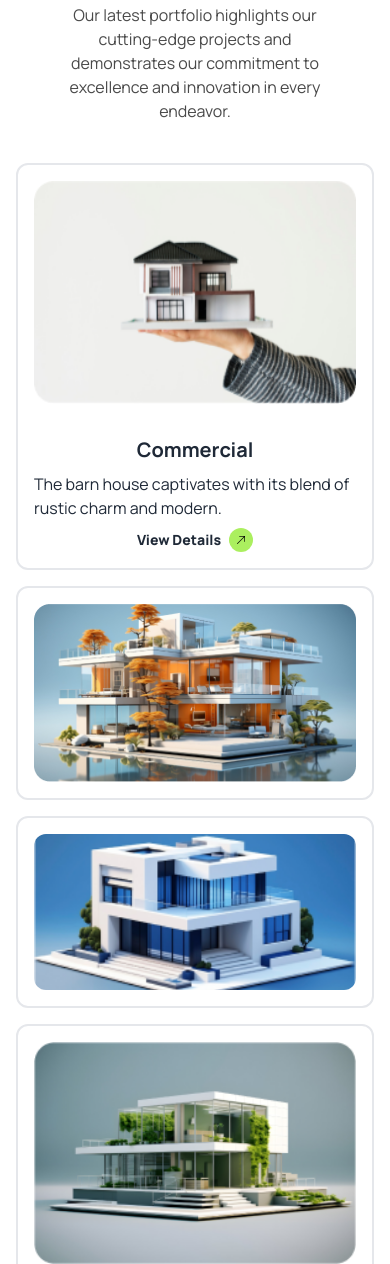
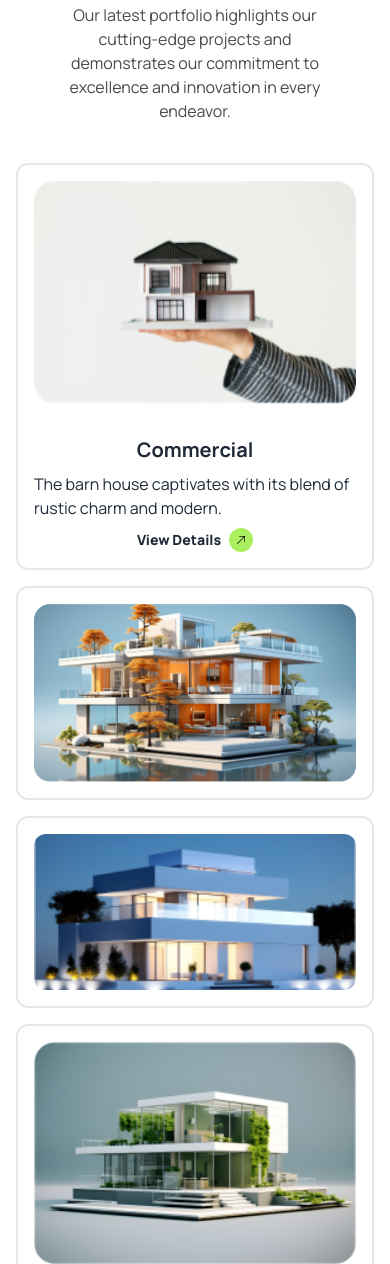
Before and after one commit to MostafizurRahman199/easy_find_apartment, a website: page index.html in a window 390 px wide. Shown: the part 4030-5294 px from the top of the page. Drawn offline with nearby package versions, Linux system fonts and the light colour scheme.

Commit message:
portfolio section done successfully

```diff
--- a/index.html
+++ b/index.html
@@ -333,10 +333,9 @@
           </section>
 
 
-          <section class="latest_portfolio bg-white px-4 sm:px-12 md:px-8 lg:px-8 xl:px-44 py-20 mx-auto">
+<section class="latest_portfolio bg-white px-4 sm:px-12 md:px-8 lg:px-8 xl:px-44 py-20 mx-auto">
 
-
-            <div class="about_text flex flex-col items-center justify-center space-y-6 !m-0">
+          <div class="about_text flex flex-col items-center justify-center space-y-6 !m-0">
 
 
               <button class="btn w-fit rounded-full bg-[#ABEF5F33] font-bold">
@@ -355,13 +354,11 @@
 
             </div>
 
+            <!-- parent div of card -->
+          <div class="flex flex-col md:grid md:grid-cols-4 md:grid-rows-4 lg:grid  lg:grid-cols-8 lg:grid-rows-2  gap-4 mt-10 ">
 
-
-
-            <div class="flex flex-col md:grid md:grid-cols-4 md:grid-rows-4 lg:grid  lg:grid-cols-8 lg:grid-rows-2  gap-4 mt-10">
-              <!-- First Row -->
-
-              <div class="md:flex lg:flex md:col-span-4 lg:col-span-5  border-2 rounded-xl gap-4 w-full h-fit  md:h-48">
+            <!-- card one -->
+              <div class="order-1 md:order-none md:flex lg:flex md:col-span-4 lg:col-span-5  border-2 rounded-xl gap-4 w-full h-fit  md:h-48 ">
 
                 <div class="image flex justify-center items-center  w-4/4 md:w-1/2 h-full p-4 ">
                   <img class="object-cover w-full h-full rounded-xl" src="./assets/img1.png" alt="">
@@ -378,17 +375,18 @@
 
               </div>
 
-              <div class="flex justify-center items-center md:col-span-2 lg:col-span-3 gap-4 border-2 p-4 rounded-xl w-full md:h-48">
+              <!-- card two -->
+              <div class="order-2 md:order-none flex justify-center items-center md:col-span-2 lg:col-span-3 gap-4 border-2 p-4 rounded-xl w-full md:h-48 ">
                 <img class="object-cover w-full h-full rounded-xl" src="./assets/img2.png" alt="">
               </div>
 
-              <div class="flex md:col-span-2 gap-4 mx-auto w-full h-48">
+              <div class="order-5 md:order-none flex md:col-span-2 gap-4 mx-auto w-full h-48">
                 <div class="image flex justify-center items-center border-2 p-4 rounded-xl w-full h-full">
                   <img class="object-cover w-full h-full rounded-xl" src="./assets/img3.png" alt="">
                 </div>
               </div>
 
-              <div class="md:flex lg:flex md:col-span-4 border-2 p-4 rounded-xl gap-4 w-full h-fit md:h-48">
+              <div class="order-4 md:order-none md:flex lg:flex md:col-span-4 border-2 p-4 rounded-xl gap-4 w-full h-fit md:h-48">
 
                 <div class="image flex justify-center items-center  w-4/4 md:w-1/2 h-full">
                   <img class="object-cover w-full h-full rounded-xl" src="./assets/img4.png" alt="">
@@ -402,61 +400,28 @@
                     <img class="mask mask-circle w-6 p-2 bg-[#ABEF5F]" src="./assets/up-right-arrow.png" />
                   </div>
                 </div>
-
-
-
               </div>
 
-              <div class="flex md:col-span-2 gap-4 mx-auto w-full h-48">
+              <div class="order-3 md:order-none flex md:col-span-2 gap-4 mx-auto w-full h-48 ">
                 <div class="image flex justify-center items-center border-2 p-4 rounded-xl w-full h-full">
                   <img class="object-cover w-full h-full rounded-xl" src="./assets/img5.png" alt="">
                 </div>
               </div>
 
-              <div class="hidden lg:hidden md:flex md:col-span-2 gap-4 mx-auto w-full h-48">
+              <div class="hidden xl:hidden sm:hidden lg:hidden md:flex md:col-span-2 gap-4 mx-auto w-full h-48">
                 <div class="image flex justify-center items-center border-2 p-4 rounded-xl w-full h-full">
                   <img class="object-cover w-full h-full rounded-xl" src="./assets/img3.png" alt="">
                 </div>
               </div>
 
 
-
-              <!-- <div class="flex justify-center items-center md:col-span-2 lg:col-span-3 gap-4 border-2 p-4 rounded-xl w-full md:h-48">
-                <img class="object-cover w-full h-full rounded-xl" src="./assets/img1.png" alt="">
-              </div>
-
-
-              <div class="flex md:col-span-2 gap-4 mx-auto w-full h-48">
+              <div class="order-6 flex sm:flex xl:hidden  lg:hidden md:hidden md:col-span-2 gap-4 mx-auto w-full h-48">
                 <div class="image flex justify-center items-center border-2 p-4 rounded-xl w-full h-full">
-                  <img class="object-cover w-full h-full rounded-xl" src="./assets/img3.png" alt="">
+                  <img class="object-cover w-full h-full rounded-xl" src="./assets/img5.png" alt="">
                 </div>
               </div>
 
-              <div class="md:flex lg:flex md:col-span-4 border-2 p-4 rounded-xl gap-4 w-full h-fit md:h-48">
-
-                <div class="image flex justify-center items-center  w-4/4 md:w-1/2 h-full">
-                  <img class="object-cover w-full h-full rounded-xl" src="./assets/img4.png" alt="">
-                </div>
-
-                <div class="card_text space-y-2 w-4/4 md:w-1/2 h-full p-4">
-                  <h2 class="text-xl font-bold">Commercial</h2>
-                  <p class="md:text-base">The barn house captivates with its blend of rustic charm and modern.</p>
-                  <div class="flex space-x-2 items-center">
-                    <p class="text-sm font-extrabold">View Details</p>
-                    <img class="mask mask-circle w-6 p-2 bg-[#ABEF5F]" src="./assets/up-right-arrow.png" />
-                  </div>
-                </div>
-
-              </div>
-
-              <div class="flex md:col-span-2 gap-4 mx-auto w-full h-48">
-                <div class="image flex justify-center items-center border-2 p-4 rounded-xl w-full h-full">
-                  <img class="object-cover w-full h-full rounded-xl" src="./assets/img5.png" alt="">
-                </div>
-              </div> -->
-
-
-            </div>
+          </div>
 
           </section>
 
```
